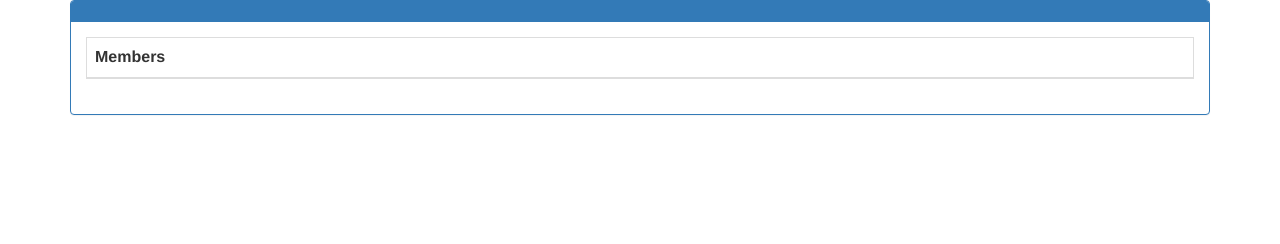
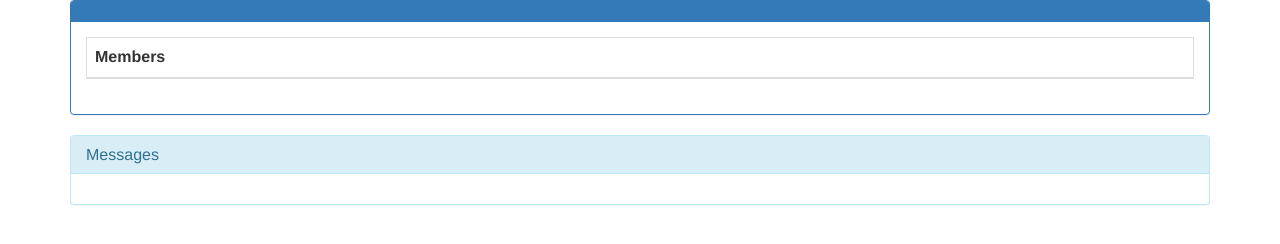
Before and after one commit to drkchiloll/html-msg-generation, a website: page index.html in a window 1280 px wide. Drawn offline with nearby package versions, Linux system fonts and the light colour scheme.

Commit message:
wrote template where Messages will be spliced into template html doc

```diff
--- a/index.html
+++ b/index.html
@@ -18,6 +18,12 @@
          </table>
         </div>
       </div>
+      <div class='panel panel-info'>
+        <div class='panel-heading'>
+          <h3 id='msgtitle' class='panel-title'>Messages</h3>
+        </div>
+        <div id='msgbody' class='panel-body'></div>
+      </div>
     </div>
   </body>
 </html>
```
